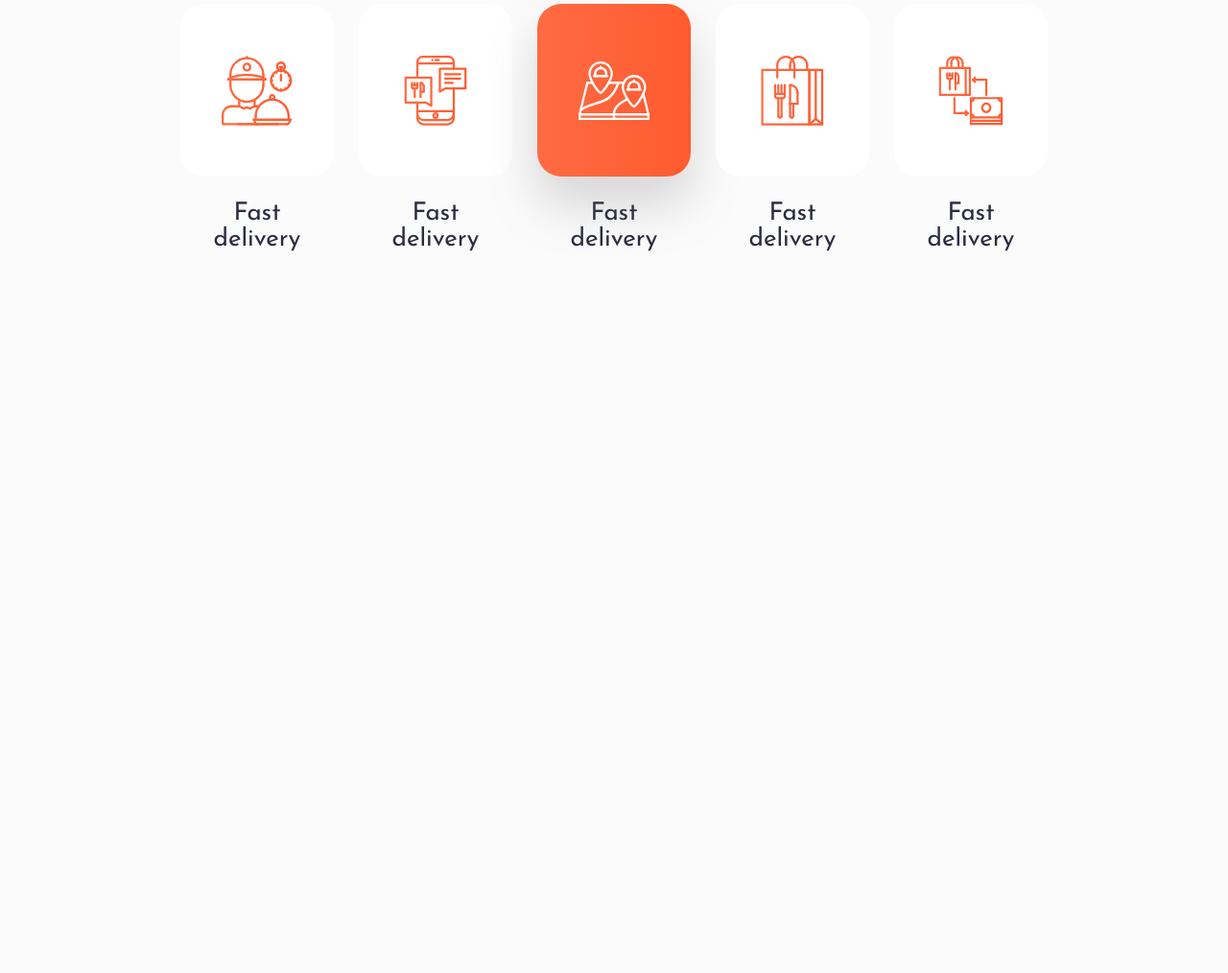
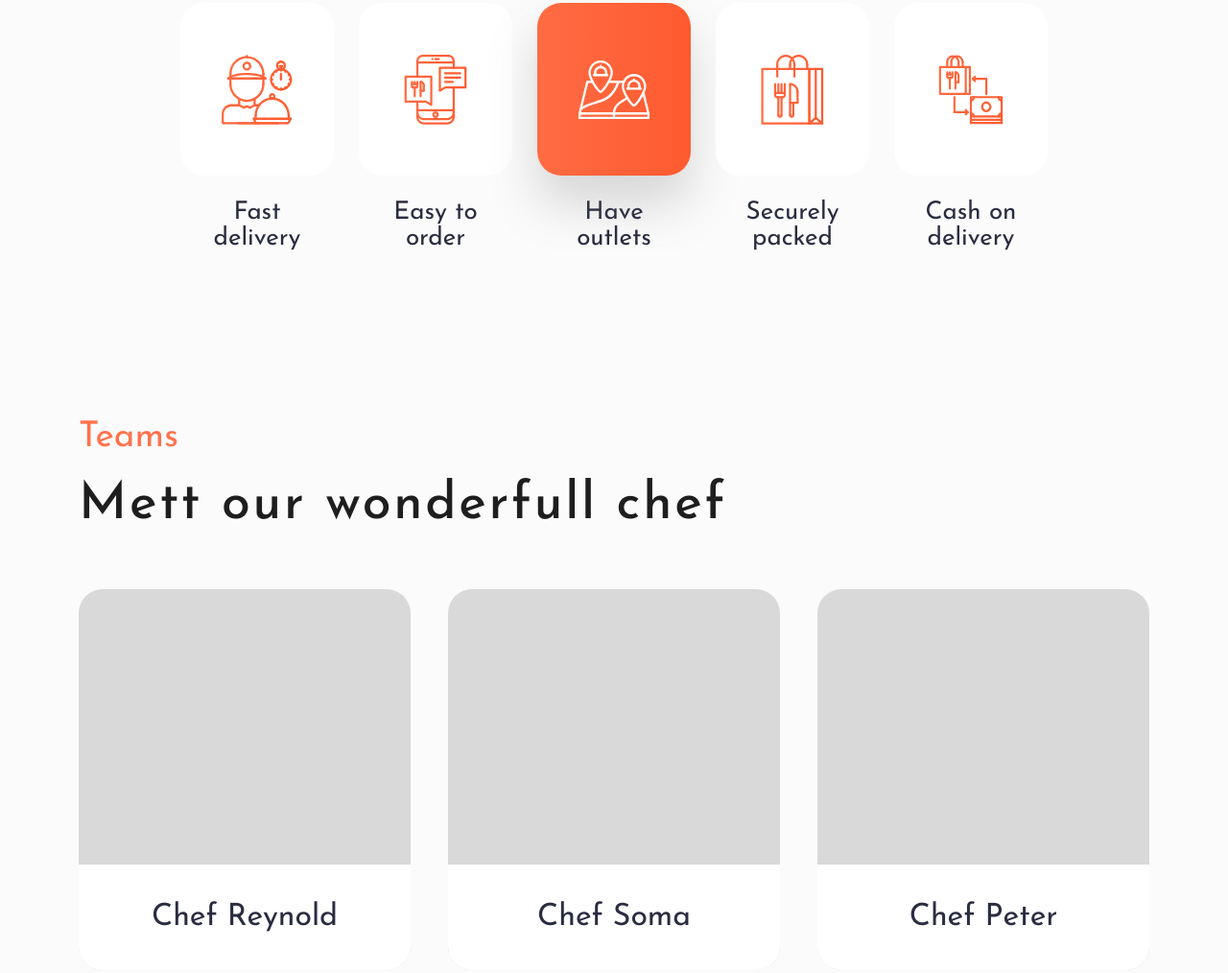
Before and after one commit to abdurrahmanfahim/Nakam, a plain HTML site: page index.html in a window 1280 px wide. Shown: the part 2831-3845 px from the top of the page at 96% size. Before the commit the page ends 3269 px from the top, so only its background shows below. Drawn offline with nearby package versions, Linux system fonts and the light colour scheme.

Commit message:
Services ends with Terms
Services  ends with Terms

```diff
--- a/css/style.css
+++ b/css/style.css
@@ -17,6 +17,15 @@ a {
 
 body {
     background: #FBFBFB;
+}
+
+h2 {
+    color: #FF724C;
+    font-size: 37px;
+    font-style: normal;
+    font-weight: 400;
+    line-height: normal;
+    margin-bottom: 25px;
 }
 
 /* ========= Common Css End ========= */
@@ -166,16 +175,6 @@ body {
     height: 320px;
 }
 
-#about .container .right h2 {
-    width: 162px;
-    color: #FF724C;
-    font-size: 37px;
-    font-style: normal;
-    font-weight: 400;
-    line-height: normal;
-    margin-bottom: 25px;
-}
-
 #about .container .right h3 {
     max-width: 516px;
     color: #1E1E1E;
@@ -226,15 +225,6 @@ body {
 
 #recommend .container .heading {
     margin-bottom: 60px;
-}
-
-#recommend .container .heading h2 {
-    color: #FF724C;
-    font-size: 37px;
-    font-style: normal;
-    font-weight: 400;
-    line-height: normal;
-    margin-bottom: 26px;
 }
 
 #recommend .container .heading h3 {
@@ -304,15 +294,6 @@ body {
     padding: 150px 0;
 }
 
-#services .container .heading h2 {
-    color: #FF724C;
-    font-size: 37px;
-    font-style: normal;
-    font-weight: 400;
-    line-height: normal;
-    margin-bottom: 25px;
-}
-
 #services .container .heading h3 {
     width: 602px;
     color: #1E1E1E;
@@ -347,7 +328,7 @@ body {
 }
 
 #services .container .card-box p {
-    margin: 25px 16px;
+    margin: 25px 24px;
     color: #2A2C41;
     text-align: center;
     font-size: 26px;
@@ -357,3 +338,45 @@ body {
 }
 
 /* ========= Services End ========= */
+
+.term {
+    margin-top: 150px;
+}
+
+#services .container .heading-2 h3 {
+    color: #1E1E1E;
+    font-size: 54px;
+    font-style: normal;
+    font-weight: 500;
+    line-height: normal;
+    letter-spacing: 2.7px;
+    margin-bottom: 60px;
+}
+
+#services .term .t-card .card-box-2 {
+    width: 346px;
+    height: 397px;
+    border-radius: 25px;
+    background: #D9D9D9;
+    position: relative;
+}
+
+#services .term .t-card .card-box-2 .txt-box {
+    border-radius: 0px 0px 25px 25px;
+    background: #FFF;
+    width: 346px;
+    height: 110px;
+    position: absolute;
+    bottom: 0;
+    left: 0;
+}
+
+#services .term .t-card .card-box-2 .txt-box p {
+    color: #2A2C41;
+    text-align: center;
+    font-size: 32px;
+    font-style: normal;
+    font-weight: 400;
+    line-height: normal;
+    padding: 39px 75px;
+}
--- a/index.html
+++ b/index.html
@@ -162,42 +162,79 @@
                         <div class="card m-auto">
                             <img class="m-auto" src="./images/Icon (1).svg" alt="card">
                         </div>
-                        <p>Fast delivery</p>
+                        <p>Easy to order</p>
                     </div>
                     <div class="card-box col-lg-2 d-flex flex-column text-center">
                         <div class="card m-auto active">
                             <img class="m-auto" src="./images/out.svg" alt="card">
                         </div>
-                        <p>Fast delivery</p>
+                        <p>Have outlets</p>
                     </div>
                     <div class="card-box col-lg-2 d-flex flex-column text-center">
                         <div class="card m-auto">
                             <img class="m-auto" src="./images/Icon (3).svg" alt="card">
                         </div>
-                        <p>Fast delivery</p>
+                        <p>Securely packed</p>
                     </div>
                     <div class="card-box col-lg-2 d-flex flex-column text-center">
                         <div class="card m-auto">
                             <img class="m-auto" src="./images/Icon (4).svg" alt="card">
                         </div>
-                        <p>Fast delivery</p>
+                        <p>Cash on delivery</p>
                     </div>
             </div>
 
             <!-- Terms Start -->
 
             <div class="term">
-
+                <div class="bg"></div>
+                <div class="heading-2">
+                    <h2>Teams</h2>
+                    <h3>Mett our wonderfull chef</h3>
+                </div>
+                <div class="row justify-content-between t-card">
+                    <div class="card-box-2 col-lg-4">
+                        <div class="txt-box">
+                            <p>Chef Reynold</p>
+                        </div>
+                    </div>
+                    <div class="card-box-2 col-lg-4">
+                        <div class="txt-box">
+                            <p>Chef Soma</p>
+                        </div>
+                    </div>
+                    <div class="card-box-2 col-lg-4">
+                        <div class="txt-box">
+                            <p>Chef Peter</p>
+                        </div>
+                    </div>
+                </div>
             </div>
 
         </div>
     </section>
 
+    <!-- ========= Services End ========= -->
 
 
 
 
-    <!-- ========= Services End ========= -->
+
+
+
+
+
+
+
+
+
+
+
+
+
+
+
+
 
 
     <script src="./js/bootstrap.min.js"></script>
```
Also changed, not shown: images/phone.svg (added).
